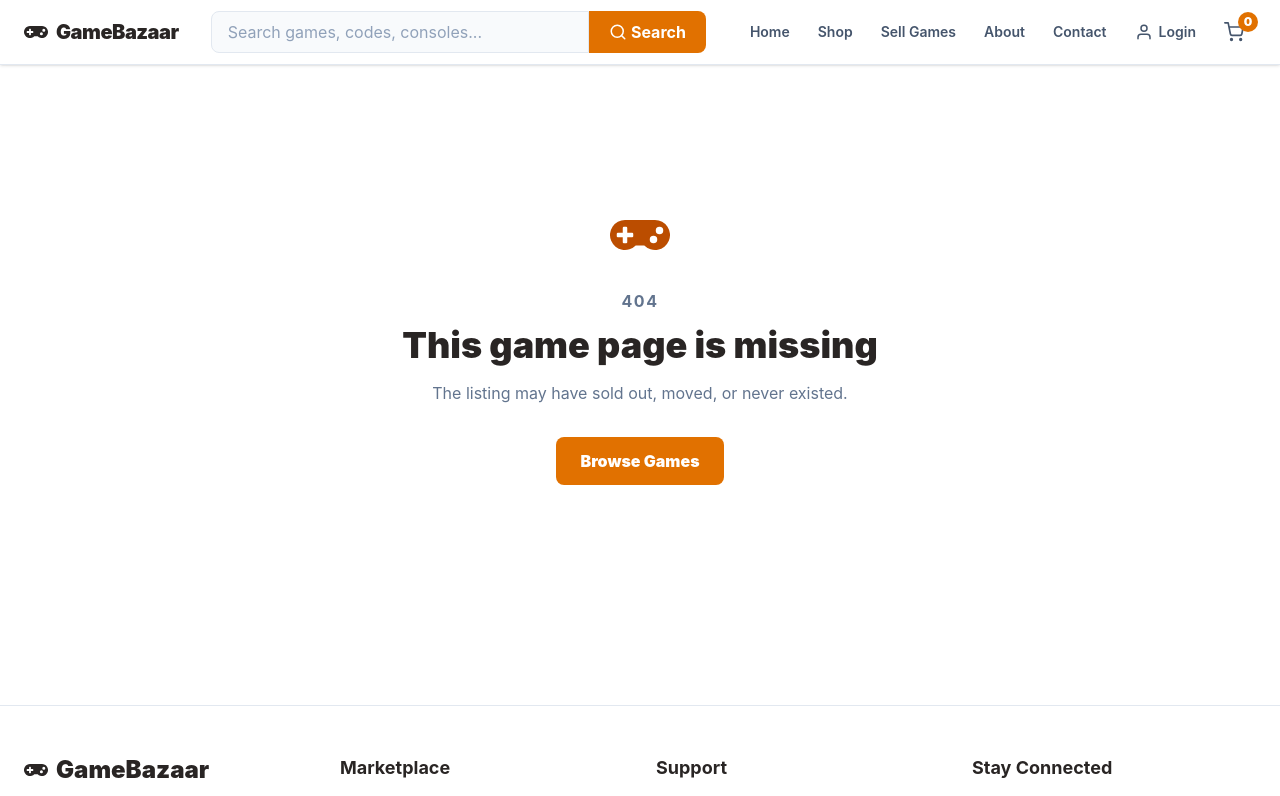
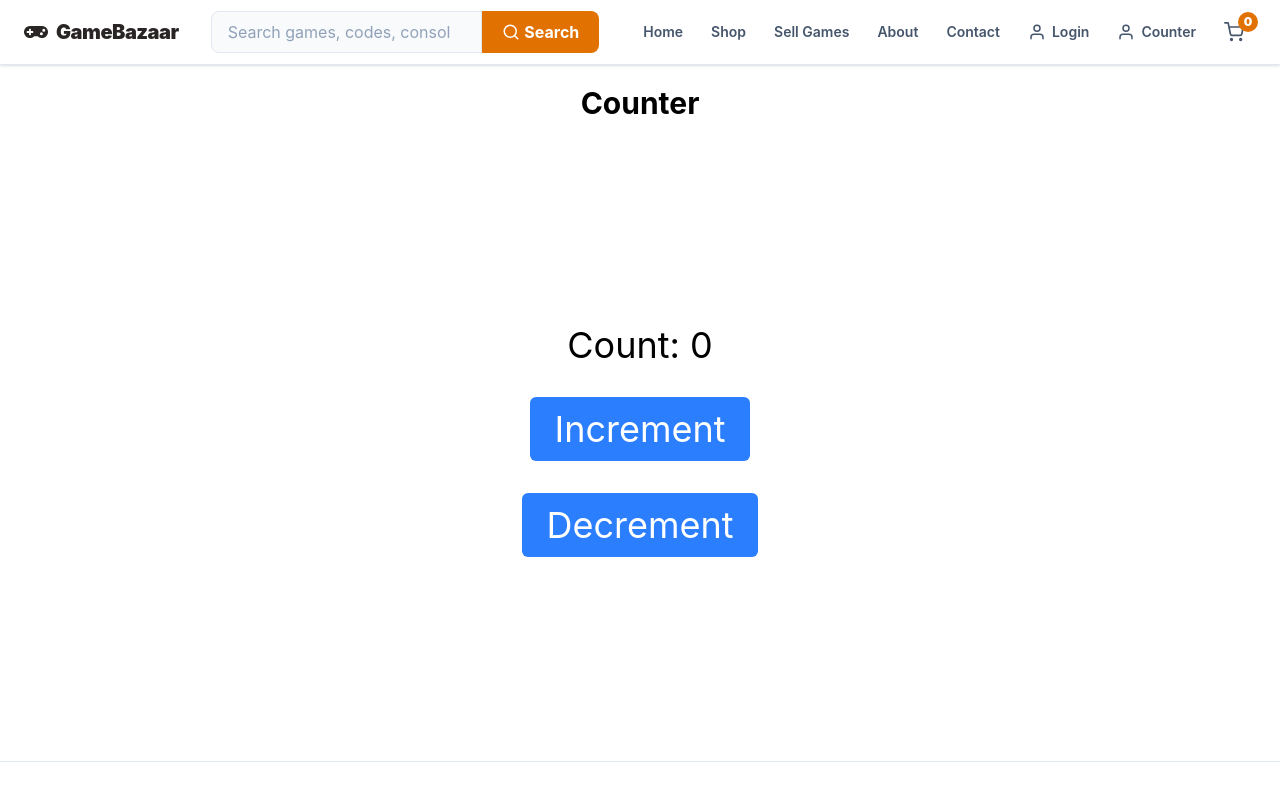
Before and after one commit to aarogya23/ReactApp-1, a React (Vite) app: page /counter in a window 1280 px wide. Shown: the top 796 px of the page. Built offline with nearby package versions, Linux system fonts and the light colour scheme.

Commit message:
Update on the code implementation

```diff
--- a/src/MyRouter.jsx
+++ b/src/MyRouter.jsx
@@ -10,6 +10,7 @@ import Home from './pages/Home'
 import AboutUs from './pages/AboutUs'
 import ContactUs from './pages/Contactus'
 import Services from './pages/Services'
+import Counter from './hooks/Counter'
 const MyRouter = () => {
   return (
     <Router>
@@ -32,6 +33,8 @@ const MyRouter = () => {
             <Route path='/contactUs' element={<ContactUs/>} />
             <Route path='/services' element={<Services/>} />
 
+            <Route path='counter' element={<Counter/>} />
+
             </Route>
         </Routes>
     </Router>
--- a/src/components/layouts/header.jsx
+++ b/src/components/layouts/header.jsx
@@ -51,6 +51,10 @@ const Header = () => {
               <FiUser className="text-lg" />
               Login
             </Link>
+            <Link to="/counter" className="flex items-center gap-1.5 px-3 py-2 rounded-lg text-sm font-semibold text-slate-600 hover:text-amber-700 hover:bg-amber-50 transition-all">
+              <FiUser className="text-lg" />
+              Counter
+            </Link>
             <Link to="#" className="relative flex items-center gap-1.5 px-3 py-2 rounded-lg text-slate-600 hover:text-amber-700 hover:bg-amber-50 transition-all">
               <FiShoppingCart className="text-xl" />
               <span className="absolute -top-0.5 -right-0.5 bg-amber-600 text-white text-xs font-black rounded-full w-5 h-5 flex items-center justify-center">
--- /dev/null
+++ b/src/hooks/Counter.jsx
@@ -0,0 +1,37 @@
+import React, { useState } from "react";
+
+const Counter = () => {
+  const [count, setCount] = useState(0);
+
+  return (
+    <div>
+      <h1 className="text-3xl font-bold text-center mt-5">
+        Counter
+      </h1>
+
+      <div className="h-[80vh] flex flex-col justify-center items-center gap-8 text-4xl">
+
+        <p>Count: {count}</p>
+
+        <button
+          onClick={() => setCount(count + 1)}
+          className="bg-blue-500 text-white px-6 py-3 rounded-md hover:bg-blue-600 transition-colors"
+        >
+          Increment
+        </button>
+
+<button
+          onClick={() => setCount(count - 1)}
+          className="bg-blue-500 text-white px-6 py-3 rounded-md hover:bg-blue-600 transition-colors"
+        >
+          Decrement
+        </button>
+
+
+
+      </div>
+    </div>
+  );
+};
+
+export default Counter;
```
